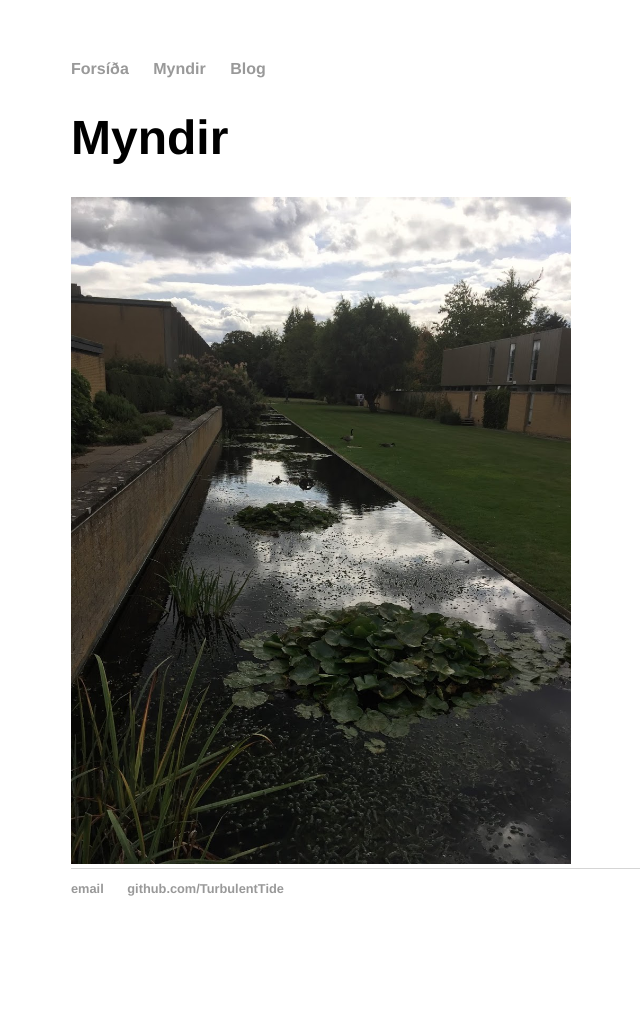
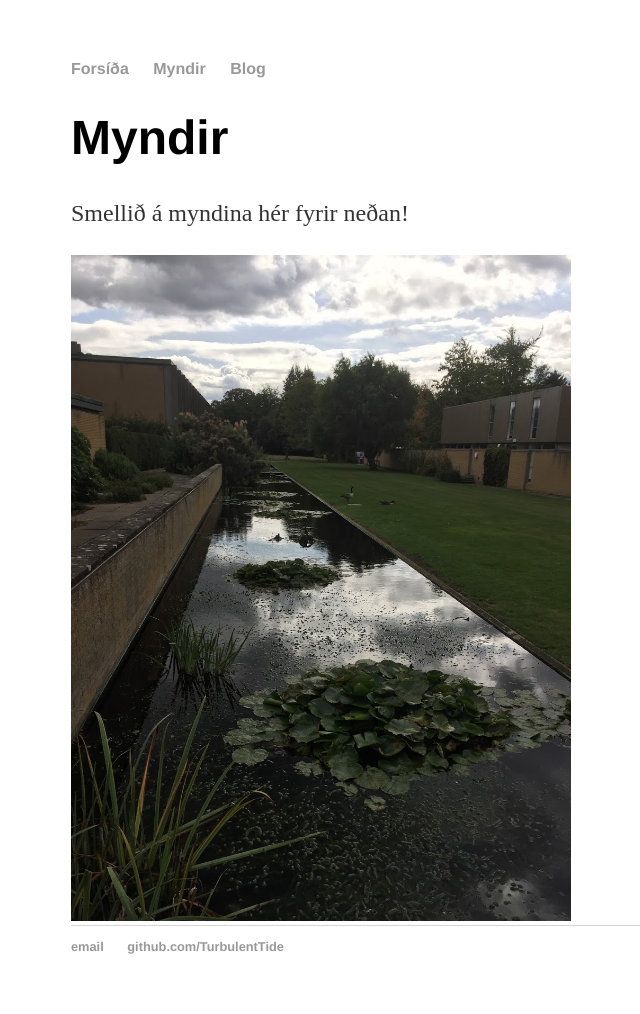
Before and after one commit to TurbulentTide/TurbulentTide.github.io, a Jekyll site: the page built from myndir/index.html, in a window 1280 px wide. Shown: the whole page, without its empty margins (121-761 px from the left). Built offline with Jekyll 4.4.1, drawn with Linux system fonts in a browser that asks for light colours; before the commit the page ends 956 px from its top, so only the background shows below that.

Commit message:
Update index.html

```diff
--- a/myndir/index.html
+++ b/myndir/index.html
@@ -4,6 +4,8 @@ title: Myndir
 ---
 	<h1>{{ page.title }}</h1>
 
+<p> Smellið á myndina hér fyrir neðan! </p>
+
 <a href="https://photos.app.goo.gl/H1cSXkPap4KFAuUP7">
 <img border="0" alt="Google Photos: Oxford" src="/myndir/images/IMG_3.jpg" width="500">
 </a>
```
